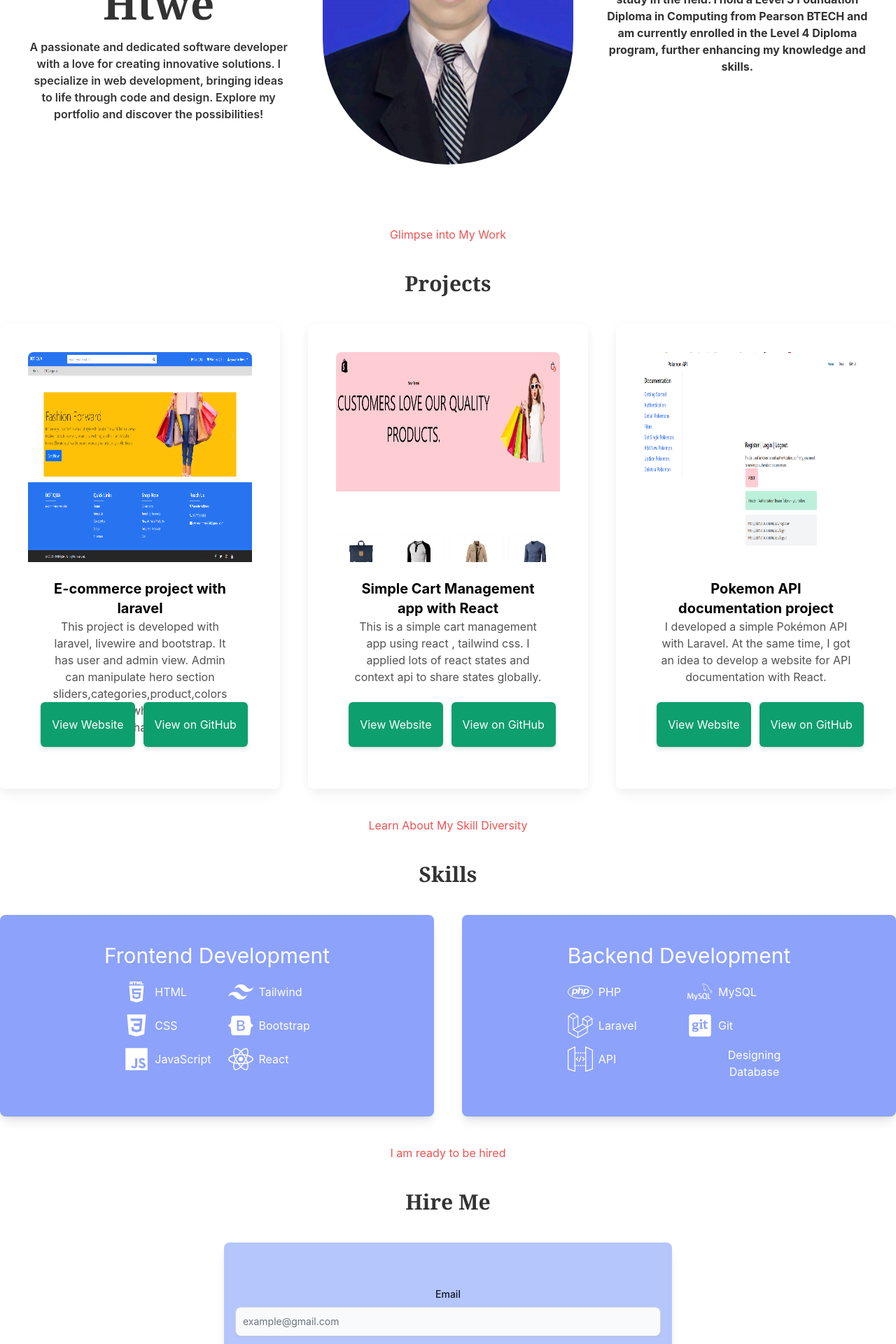
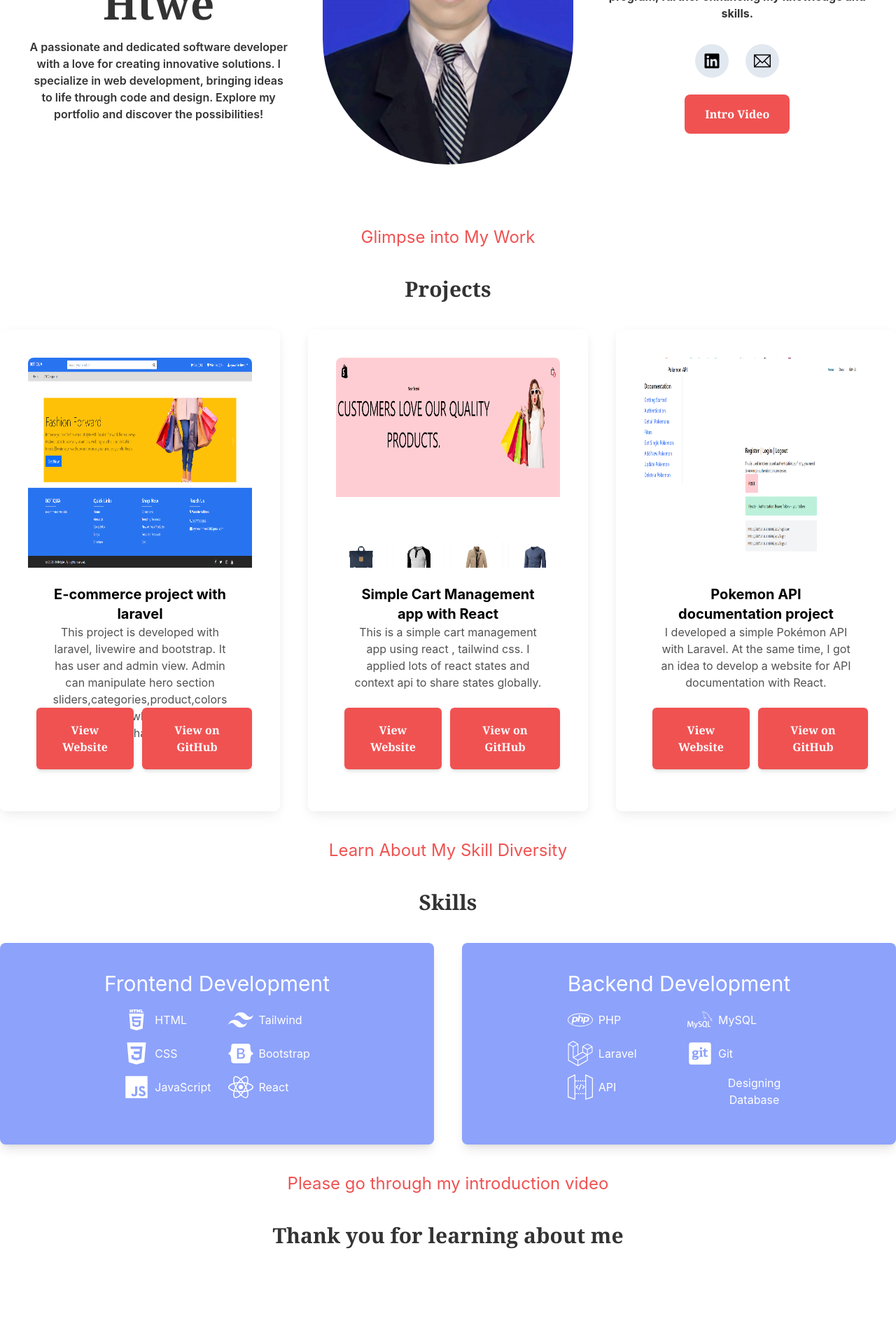
Before and after one commit to kyawminht/portfolio, a React (Create React App) app: page / in a window 1280 px wide. Shown: the part 320-2240 px from the top of the page at 70% size. Built offline with nearby package versions, Linux system fonts and the light colour scheme; some icons are missing.

Commit message:
adding linkedin and email

```diff
--- a/package.json
+++ b/package.json
@@ -14,6 +14,7 @@
     "react-icons": "^4.12.0",
     "react-router-dom": "^6.21.1",
     "react-scripts": "5.0.1",
+    "react-youtube": "^10.1.0",
     "sweetalert2": "^11.10.2",
     "use-local-storage": "^3.0.0",
     "web-vitals": "^2.1.4"
--- a/src/App.js
+++ b/src/App.js
@@ -7,6 +7,7 @@ import Nav from './components/Nav';
 import Project from './components/Project';
 import Skill from './components/Skill';
 import Foot from './components/Foot';
+import Intro from './components/Intro';
 
 
 
@@ -17,6 +18,7 @@ function App() {
       <Hero/>
       <Project/>
       <Skill/>
+      <Intro/>
       <Contact/>
       <Foot/>
     </div>
--- a/src/components/Contact.jsx
+++ b/src/components/Contact.jsx
@@ -1,24 +1,28 @@
-import React, { useRef, useState } from 'react';
-import emailjs from '@emailjs/browser';
-import Swal from 'sweetalert2';
+import React, { useRef, useState } from "react";
+import emailjs from "@emailjs/browser";
+import Swal from "sweetalert2";
 
 const Contact = () => {
   const form = useRef();
 
-
   const sendEmail = (e) => {
     e.preventDefault();
 
-    emailjs.sendForm('service_qx270pj', 'template_nt63ix6', form.current, 'nJGHQk8B1oK3KBLm5')
+    emailjs
+      .sendForm(
+        "service_qx270pj",
+        "template_nt63ix6",
+        form.current,
+        "nJGHQk8B1oK3KBLm5"
+      )
       .then((result) => {
         console.log(result.text);
         // Display SweetAlert2 success message
         Swal.fire({
-        title: 'Good job!',
-        text: 'Message sent successfully!',
-        icon: 'success'
+          title: "Good job!",
+          text: "Message sent successfully!",
+          icon: "success",
         });
-
       })
       .catch((error) => {
         console.log(error.text);
@@ -26,27 +30,78 @@ const Contact = () => {
   };
 
   return (
-    <div className='mt-5 scroll-smooth' id='contact'>
+    <div className="mt-5 scroll-smooth" id="contact">
       <div className="grid justify-center m-10">
-        <span className="text-red-500 dark:text-white">I am ready to be hired</span>
-        <h4 className="text-3xl font-bold font dark:text-white mt-10 font-serif">Hire Me</h4>
+        <span className="text-red-500 dark:text-white text-2xl">
+          I am ready to be hired
+        </span>
+        <h4 className="text-3xl font-bold font dark:text-white mt-10 font-serif">
+          Hire Me
+        </h4>
       </div>
+
       <section className="bg-indigo-300 dark:bg-gray-900 rounded-lg shadow-lg mx-auto container sm:w-1/2 w-full mb-10">
         <div className="py-8 lg:py-16 px-4 mx-auto max-w-screen-md">
-          <form action="#" className="space-y-8" ref={form} onSubmit={sendEmail}>
+          <form
+            action="#"
+            className="space-y-8"
+            ref={form}
+            onSubmit={sendEmail}
+          >
             <div>
-              <label htmlFor="email" class="block mb-2 text-sm font-medium text-gray-900 dark:text-gray-300"> Email</label>
-              <input type="email" id="email" class="shadow-sm bg-gray-50 border border-gray-300 text-gray-900 text-sm rounded-lg focus:ring-primary-500 focus:border-primary-500 block w-full p-2.5 dark:bg-gray-700 dark:border-gray-600 dark:placeholder-gray-400 dark:text-white dark:focus:ring-primary-500 dark:focus:border-primary-500 dark:shadow-sm-light" placeholder="example@gmail.com" name="user_email" required/>
+              <label
+                htmlFor="email"
+                class="block mb-2 text-sm font-medium text-gray-900 dark:text-gray-300"
+              >
+                {" "}
+                Email
+              </label>
+              <input
+                type="email"
+                id="email"
+                class="shadow-sm bg-gray-50 border border-gray-300 text-gray-900 text-sm rounded-lg focus:ring-primary-500 focus:border-primary-500 block w-full p-2.5 dark:bg-gray-700 dark:border-gray-600 dark:placeholder-gray-400 dark:text-white dark:focus:ring-primary-500 dark:focus:border-primary-500 dark:shadow-sm-light"
+                placeholder="example@gmail.com"
+                name="user_email"
+                required
+              />
             </div>
             <div>
-              <label htmlFor="subject" class="block mb-2 text-sm font-medium text-gray-900 dark:text-gray-300">Subject</label>
-              <input type="text" id="subject" class="block p-3 w-full text-sm text-gray-900 bg-gray-50 rounded-lg border border-gray-300 shadow-sm focus:ring-primary-500 focus:border-primary-500 dark:bg-gray-700 dark:border-gray-600 dark:placeholder-gray-400 dark:text-white dark:focus:ring-primary-500 dark:focus:border-primary-500 dark:shadow-sm-light" placeholder="Subject...." name="subject" required/>
+              <label
+                htmlFor="subject"
+                class="block mb-2 text-sm font-medium text-gray-900 dark:text-gray-300"
+              >
+                Subject
+              </label>
+              <input
+                type="text"
+                id="subject"
+                class="block p-3 w-full text-sm text-gray-900 bg-gray-50 rounded-lg border border-gray-300 shadow-sm focus:ring-primary-500 focus:border-primary-500 dark:bg-gray-700 dark:border-gray-600 dark:placeholder-gray-400 dark:text-white dark:focus:ring-primary-500 dark:focus:border-primary-500 dark:shadow-sm-light"
+                placeholder="Subject...."
+                name="subject"
+                required
+              />
             </div>
             <div class="sm:col-span-2">
-              <label htmlFor="message" class="block mb-2 text-sm font-medium text-gray-900 dark:text-gray-400">Message</label>
-              <textarea id="message" rows="6" class="block p-2.5 w-full text-sm text-gray-900 bg-gray-50 rounded-lg shadow-sm border border-gray-300 focus:ring-primary-500 focus:border-primary-500 dark:bg-gray-700 dark:border-gray-600 dark:placeholder-gray-400 dark:text-white dark:focus:ring-primary-500 dark:focus:border-primary-500" name="message" placeholder="Leave a comment..."></textarea>
+              <label
+                htmlFor="message"
+                class="block mb-2 text-sm font-medium text-gray-900 dark:text-gray-400"
+              >
+                Message
+              </label>
+              <textarea
+                id="message"
+                rows="6"
+                class="block p-2.5 w-full text-sm text-gray-900 bg-gray-50 rounded-lg shadow-sm border border-gray-300 focus:ring-primary-500 focus:border-primary-500 dark:bg-gray-700 dark:border-gray-600 dark:placeholder-gray-400 dark:text-white dark:focus:ring-primary-500 dark:focus:border-primary-500"
+                name="message"
+                placeholder="Leave a comment..."
+              ></textarea>
             </div>
-            <button type="submit" className=" bg-green-500 py-3 px-5 text-sm font-medium text-center text-white rounded-lg bg-primary-700 sm:w-fit hover:bg-primary-800 focus:ring-4 focus:outline-none focus:ring-primary-300 dark:bg-primary-600 dark:hover:bg-primary-700 dark:focus:ring-primary-800">Send message</button>
+            <button
+              type="submit"
+              className=" bg-red-500 py-3 font-serif font-extrabold px-5 text-sm text-center text-white rounded-lg bg-primary-700 sm:w-fit hover:bg-primary-800 focus:ring-4 focus:outline-none focus:ring-primary-300 dark:bg-primary-600 dark:hover:bg-primary-700 dark:focus:ring-primary-800"
+            >
+              Send message
+            </button>
           </form>
         </div>
       </section>
--- a/src/components/Hero.jsx
+++ b/src/components/Hero.jsx
@@ -1,6 +1,13 @@
 import React from 'react'
 import HeroImg from '../assets/pro.jpg';
+import { FaLinkedin } from 'react-icons/fa';
+import { TfiEmail } from "react-icons/tfi";
 const Hero = () => {
+  const emailAddress = 'kyawminhtway288@gmail.com';
+  const linkedinProfileUrl = 'https://www.linkedin.com/in/kyaw-min-htwe-99839b244/';
+  const handleClick = () => {
+    window.location.href = `mailto:${emailAddress}`;
+  };
   return (
     <section className=' scroll-smooth flex flex-col sm:flex-row justify-center items-center p-10 mt-5 space-x-10 ' id='about'>
       <div className=' flex-1 font '>
@@ -14,6 +21,23 @@ const Hero = () => {
       <div className=' flex-1'>
         <h2 className="text-4xl mb-5 font font-bold dark:text-white font-serif">About Me</h2>
         <p className=' font-bold mb-5 font dark:text-white'>A web developer with over a year of focused study in the field. I hold a Level 3 Foundation Diploma in Computing from Pearson BTECH and am currently enrolled in the Level 4 Diploma program, further enhancing my knowledge and skills.</p>
+
+        <div className=' flex justify-center'>
+       <a href={linkedinProfileUrl} target="_blank" rel="noopener noreferrer"  className=" rounded-full bg-slate-200 hover:scale-150 duration-75 transition-all m-3 cursor-pointer">
+
+       <FaLinkedin className="text-5xl p-3" />
+
+
+       </a>
+
+       <div className=" rounded-full bg-slate-200 hover:scale-150 duration-75 transition-all m-3 cursor-pointer">
+       <TfiEmail className=' text-5xl p-3' onClick={handleClick}/>
+       </div>
+        </div>
+        <div className=" flex justify-center rounded-lg bg-red-500 hover:scale-105 duration-150 transition-all m-3 mx-auto w-[150px]">
+       <a href="#intro" className=' p-4 text-white font-serif font-extrabold text-center'>Intro Video</a>
+       </div>
+
       </div>
     </section>
   )
--- /dev/null
+++ b/src/components/Intro.jsx
@@ -0,0 +1,29 @@
+import React from 'react'
+import YouTube from 'react-youtube'
+
+const Intro = () => {
+    const videoOptions = {
+        width: '100%',
+        playerVars: {
+          autoplay: 0,
+        },
+      };
+  return (
+    <div className=' mt-5 scroll-smooth w-full container mx-auto' id="intro">
+        <div className="grid justify-center m-10">
+        <span className="text-red-500 dark:text-white text-2xl">
+         Please go through my introduction video
+        </span>
+        <h4 className="text-3xl font-bold font dark:text-white mt-10 font-serif">
+          Thank you for learning about me
+        </h4>
+      </div>
+      <div className="w-full md:p-[100px] p-0">
+        <YouTube videoId="VSl3gCDWRSM" opts={videoOptions}/>
+      </div>
+
+    </div>
+  )
+}
+
+export default Intro
--- a/src/components/Project.jsx
+++ b/src/components/Project.jsx
@@ -9,7 +9,7 @@ const Project = () => {
   return (
     <div className=" mb-5 scroll-smooth" id='project'>
     <div className="grid justify-center m-10">
-      <p className=" text-red-500 dark:text-white">Glimpse into My Work</p>
+      <p className=" text-red-500 dark:text-white text-2xl">Glimpse into My Work</p>
       <h4 className="text-3xl font-bold  font dark:text-white mt-10 font-serif">Projects</h4>
     </div>
     <div className="container mx-auto flex flex-col sm:flex-row justify-center gap-10 ">
@@ -30,10 +30,10 @@ const Project = () => {
           </p>
         </div>
         <div className="flex justify-center mb-5">
-          <a href="https://kmh.shwemmhost.com/" target="_blank" rel="noreferrer" className=" bg-green-500 text-white px-4 p-5 rounded-md shadow-md hover:scale-105 duration-150 mx-3">
+          <a href="https://kmh.shwemmhost.com/" target="_blank" rel="noreferrer" className=" bg-red-500 text-white font-serif font-extrabold px-4 p-5 rounded-md shadow-md hover:scale-105 duration-150 mx-3">
             View Website
           </a>
-          <a href='https://github.com/kyawminht/e-commerce' rel="noreferrer" target="_blank" className=" bg-green-500 text-white px-4 p-5 rounded-md shadow-md hover:scale-105 duration-150">
+          <a href='https://github.com/kyawminht/e-commerce' rel="noreferrer" target="_blank" className=" bg-red-500 text-white font-serif font-extrabold px-4 p-5 rounded-md shadow-md hover:scale-105 duration-150">
             View on GitHub
           </a>
         </div>
@@ -53,10 +53,10 @@ const Project = () => {
           </p>
         </div>
         <div className="flex justify-center mb-5">
-          <a href='https://simple-cart-management-vvhz.vercel.app/' rel="noreferrer" target="_blank" className="bg-green-500 text-white px-4 p-5 rounded-md shadow-md hover:scale-105 duration-150 mx-3">
+          <a href='https://simple-cart-management-vvhz.vercel.app/' rel="noreferrer" target="_blank" className="bg-red-500 text-white font-serif font-extrabold px-4 p-5 rounded-md shadow-md hover:scale-105 duration-150 mx-3">
             View Website
           </a>
-          <a href="https://github.com/kyawminht/simple-cart-management/blob/main/README.md" rel="noreferrer" target="_blank" className="bg-green-500 text-white px-4 p-5 rounded-md shadow-md hover:scale-105 duration-150">
+          <a href="https://github.com/kyawminht/simple-cart-management/blob/main/README.md" rel="noreferrer" target="_blank" className="bg-red-500 font-serif font-extrabold text-white px-4 p-5 rounded-md shadow-md hover:scale-105 duration-150">
             View on GitHub
           </a>
         </div>
@@ -78,10 +78,10 @@ const Project = () => {
         </div>
 
         <div className="flex justify-center mb-5">
-          <a href='https://pokemon-api-docs.vercel.app/docs' target="_blank" rel="noreferrer" className="bg-green-500 text-white px-4 p-5 rounded-md shadow-md hover:scale-105 duration-150 mx-3">
+          <a href='https://pokemon-api-docs.vercel.app/docs' target="_blank" rel="noreferrer" className="bg-red-500 font-serif font-extrabold text-white px-4 p-5 rounded-md shadow-md hover:scale-105 duration-150 mx-3">
             View Website
           </a>
-          <a href='https://github.com/kyawminht/pokemon_api_docs' target="_blank" rel="noreferrer"  className="bg-green-500 text-white px-4 p-5 rounded-md shadow-md hover:scale-105 duration-150">
+          <a href='https://github.com/kyawminht/pokemon_api_docs' target="_blank" rel="noreferrer"  className="bg-red-500 font-serif font-extrabold text-white px-4 p-5 rounded-md shadow-md hover:scale-105 duration-150">
             View on GitHub
           </a>
         </div>
--- a/src/components/Skill.jsx
+++ b/src/components/Skill.jsx
@@ -10,7 +10,7 @@ const Skill = () => {
   return (
     <div className=" mb-5 scroll-smooth" id="skill">
       <div className="grid justify-center m-10">
-        <span className=" text-red-500 dark:text-white">Learn About My Skill Diversity</span>
+        <span className=" text-red-500 dark:text-white text-2xl">Learn About My Skill Diversity</span>
         <h4 className="text-3xl font-bold  font dark:text-white mt-10 font-serif">Skills</h4>
       </div>
       <div className=" flex flex-col sm:flex-row container mx-auto text-white gap-10">
```
Also changed, not shown: 1 other file (tests, documents, lock files or other folders). Lines whose indentation alone changed are shown as unchanged.
